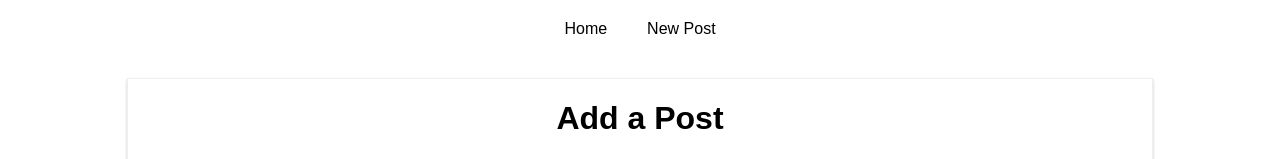
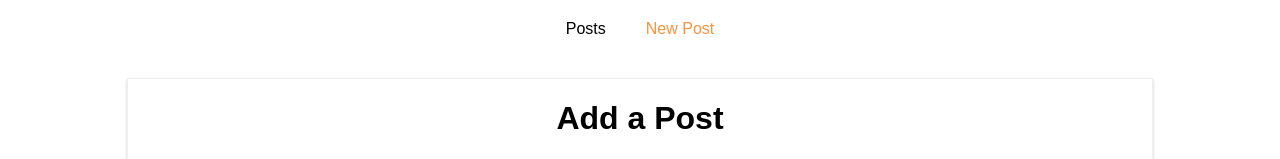
Before and after one commit to JamesDansie/react_http_practice, a React (Create React App) app: page /new-post in a window 1280 px wide. Shown: the top 159 px of the page. Built offline with nearby package versions, Linux system fonts and the light colour scheme.

Commit message:
updated to class lecture. Was having problems with CORS policy, but it stopped on it's own. Must have been from jsonplaceholder server

```diff
--- a/package.json
+++ b/package.json
@@ -3,11 +3,11 @@
   "version": "0.1.0",
   "private": true,
   "dependencies": {
-    "axios": "^0.19.2",
+    "axios": "^0.16.2",
     "react": "^16.0.0",
     "react-dom": "^16.0.0",
-    "react-router": "^5.2.0",
-    "react-router-dom": "^5.2.0",
+    "react-router": "^4.2.0",
+    "react-router-dom": "^4.2.2",
     "react-scripts": "1.0.13"
   },
   "scripts": {
--- a/src/App.js
+++ b/src/App.js
@@ -4,7 +4,7 @@ import { BrowserRouter } from 'react-router-dom';
 import Blog from './containers/Blog/Blog';
 
 class App extends Component {
-  render() {
+  render () {
     return (
       <BrowserRouter>
         <div className="App">
--- a/src/axios.js
+++ b/src/axios.js
@@ -6,6 +6,6 @@ const instance = axios.create({
 
 instance.defaults.headers.common['Authorization'] = 'AUTH TOKEN FROM INSTANCE';
 
-// instance.interceptors.request... add custom interceptors
+// instance.interceptors.request...
 
 export default instance;
--- a/src/components/Post/Post.js
+++ b/src/components/Post/Post.js
@@ -1,7 +1,4 @@
 import React from 'react';
-// makes the component route aware
-// then wrap the post in export
-// import {withRouter} from 'react-router-dom';
 
 import './Post.css';
 
--- a/src/containers/Blog/Blog.css
+++ b/src/containers/Blog/Blog.css
@@ -1,5 +1,4 @@
-
-.Blog ul{
+.Blog ul {
     list-style: none;
     margin: 0;
     padding: 0;
@@ -18,6 +17,7 @@
 }
 
 .Blog a:hover,
-.Blog a:active {
+.Blog a:active,
+.Blog a.active {
     color: #fa923f;
 }
--- a/src/containers/Blog/Blog.js
+++ b/src/containers/Blog/Blog.js
@@ -1,36 +1,40 @@
 import React, { Component } from 'react';
-import {Route, Link} from 'react-router-dom';
+// import axios from 'axios';
+import { Route, NavLink, Switch } from 'react-router-dom';
 
-// overriding the global axios settings
-import axios from '../../axios';
-
-import Post from '../../components/Post/Post';
 import './Blog.css';
 import Posts from './Posts/Posts';
 import NewPost from './NewPost/NewPost';
 
 class Blog extends Component {
-
     render () {
-
         return (
             <div className="Blog">
                 <header>
                     <nav>
                         <ul>
-                            <li><Link to="/">Home</Link></li>
-                            <li><Link to={{
+                            <li><NavLink
+                                to="/posts/"
+                                exact
+                                activeClassName="my-active"
+                                activeStyle={{
+                                    color: '#fa923f',
+                                    textDecoration: 'underline'
+                                }}>Posts</NavLink></li>
+                            <li><NavLink to={{
                                 pathname: '/new-post',
                                 hash: '#submit',
                                 search: '?quick-submit=true'
-                            }}>New Post</Link></li>
+                            }}>New Post</NavLink></li>
                         </ul>
                     </nav>
                 </header>
-                {/* <Route path="/" exact render={() => <h1>hi</h1>} />
-                <Route path="/" render={() => <h1>hi!</h1>} /> */}
-                <Route path="/" exact component={Posts} />
-                <Route path="/new-post" component={NewPost} />
+                {/* <Route path="/" exact render={() => <h1>Home</h1>} />
+                <Route path="/" render={() => <h1>Home 2</h1>} /> */}
+                <Switch>
+                    <Route path="/new-post" component={NewPost} />
+                    <Route path="/posts" component={Posts} />
+                </Switch>
             </div>
         );
     }
--- a/src/containers/Blog/FullPost/FullPost.js
+++ b/src/containers/Blog/FullPost/FullPost.js
@@ -8,45 +8,51 @@ class FullPost extends Component {
         loadedPost: null
     }
 
+    componentDidMount () {
+        console.log(this.props);
+        this.loadData();
+    }
+
     componentDidUpdate() {
-        // without all the ifs it will trigger an infinite loop.
-        // this checks for if things are loaded, but different from previously.
-        if(this.props.id){
-            if(!this.state.loadedPost || (this.state.loadedPost && this.state.loadedPost.id !== this.props.id)){
-                axios.get('/posts/' + this.props.id)
-                .then(response => {
-                    this.setState({loadedPost: response.data})
-                    console.log(response)
-                })
+        this.loadData();
+    }
+
+    loadData () {
+        if ( this.props.match.params.id ) {
+            if ( !this.state.loadedPost || (this.state.loadedPost && this.state.loadedPost.id !== +this.props.match.params.id) ) {
+                axios.get( '/posts/' + this.props.match.params.id )
+                    .then( response => {
+                        // console.log(response);
+                        this.setState( { loadedPost: response.data } );
+                    } );
             }
         }
     }
 
     deletePostHandler = () => {
-        axios.delete('/posts/' + this.props.id)
+        axios.delete('/posts/' + this.props.match.params.id)
             .then(response => {
-                console.log(response)
+                console.log(response);
             });
     }
 
     render () {
-        let post = <p style={{textAlign: 'center'}}>Please select a Post!</p>;
-        if (this.props.id) {
-            post = <p style={{textAlign: 'center'}}>Loading</p>;
+        let post = <p style={{ textAlign: 'center' }}>Please select a Post!</p>;
+        if ( this.props.match.params.id ) {
+            post = <p style={{ textAlign: 'center' }}>Loading...!</p>;
         }
-        if (this.state.loadedPost) {
+        if ( this.state.loadedPost ) {
             post = (
                 <div className="FullPost">
                     <h1>{this.state.loadedPost.title}</h1>
                     <p>{this.state.loadedPost.body}</p>
                     <div className="Edit">
-                        <button className="Delete" onClick={this.deletePostHandler}>Delete</button>
+                        <button onClick={this.deletePostHandler} className="Delete">Delete</button>
                     </div>
                 </div>
 
             );
         }
-
         return post;
     }
 }
--- a/src/containers/Blog/NewPost/NewPost.js
+++ b/src/containers/Blog/NewPost/NewPost.js
@@ -10,15 +10,19 @@ class NewPost extends Component {
         author: 'Max'
     }
 
+    componentDidMount () {
+        console.log(this.props);
+    }
+
     postDataHandler = () => {
-        const post = {
+        const data = {
             title: this.state.title,
             body: this.state.content,
             author: this.state.author
         };
-        axios.post('/posts', post)
+        axios.post('/posts', data)
             .then(response => {
-                console.log(response)
+                console.log(response);
             });
     }
 
--- a/src/containers/Blog/Posts/Posts.js
+++ b/src/containers/Blog/Posts/Posts.js
@@ -1,53 +1,64 @@
-import React, {Component} from 'react';
+import React, { Component } from 'react';
 import axios from '../../../axios';
+import { Route } from 'react-router-dom';
 
 import Post from '../../../components/Post/Post';
 import './Posts.css';
+import FullPost from '../FullPost/FullPost';
 
 class Posts extends Component {
     state = {
-        posts: [],
-        selectedPostId: null,
-        error: false
+        posts: []
     }
-    postClickedHandler = (id) => {
-        this.setState({selectedPostId: id});
-    }
+
     componentDidMount () {
-        axios.get('/posts')
-            .then(response => {
-                const posts = response.data.slice(0, 4);
-                const updatedPosts = posts.map(post => {
+        console.log( this.props );
+        axios.get( '/posts' )
+            .then( response => {
+                const posts = response.data.slice( 0, 4 );
+                const updatedPosts = posts.map( post => {
                     return {
                         ...post,
-                        author: 'Jimmy'
+                        author: 'Max'
                     }
-                })
-                this.setState({posts: updatedPosts});
-                console.log(response)
-            })
-            .catch(error => {
-                console.log(error);
-                // this.setState({error: true})
-            });
+                } );
+                this.setState( { posts: updatedPosts } );
+                // console.log( response );
+            } )
+            .catch( error => {
+                console.log( error );
+                // this.setState({error: true});
+            } );
     }
+
+    postSelectedHandler = ( id ) => {
+        // this.props.history.push({pathname: '/posts/' + id});
+        this.props.history.push( '/posts/' + id );
+    }
+
     render () {
-
-        let posts = <p style={{textAlign: 'center'}}>Something went wrong</p>
-        if(!this.state.error){
-            posts = this.state.posts.map(post => {
-                return <Post
+        let posts = <p style={{ textAlign: 'center' }}>Something went wrong!</p>;
+        if ( !this.state.error ) {
+            posts = this.state.posts.map( post => {
+                return (
+                    // <Link to={'/posts/' + post.id} key={post.id}>
+                    <Post
                         key={post.id}
                         title={post.title}
                         author={post.author}
-                    clicked={() => this.postClickedHandler(post.id)}
-                    />
-            });
+                        clicked={() => this.postSelectedHandler( post.id )} />
+                    // </Link>
+                );
+            } );
         }
-        return(
+
+        return (
+            <div>
                 <section className="Posts">
                     {posts}
                 </section>
+                <Route path={this.props.match.url + '/:id'} exact component={FullPost} />
+            </div>
         );
     }
 }
```
Also changed, not shown: src/index.js (+3 -8 lines), 1 other file (tests, documents, lock files or other folders). Lines whose indentation alone changed are shown as unchanged.
